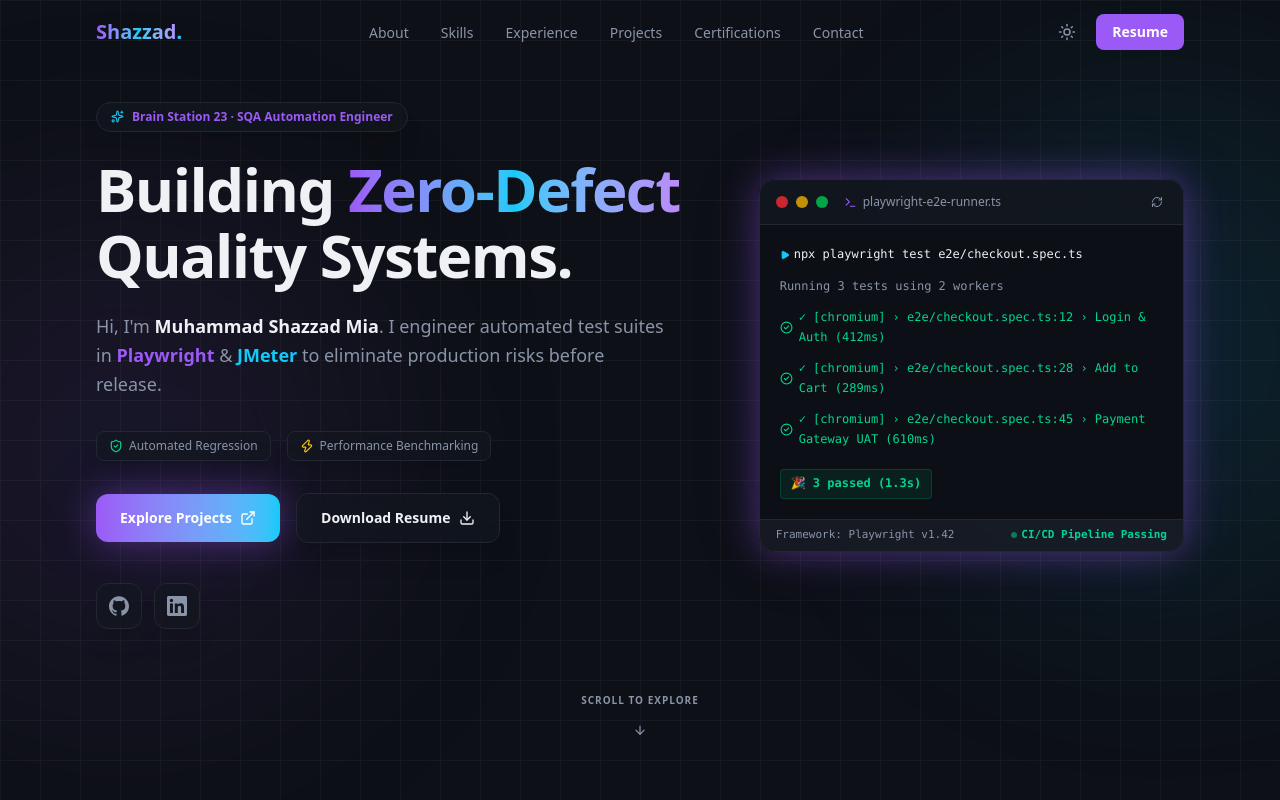
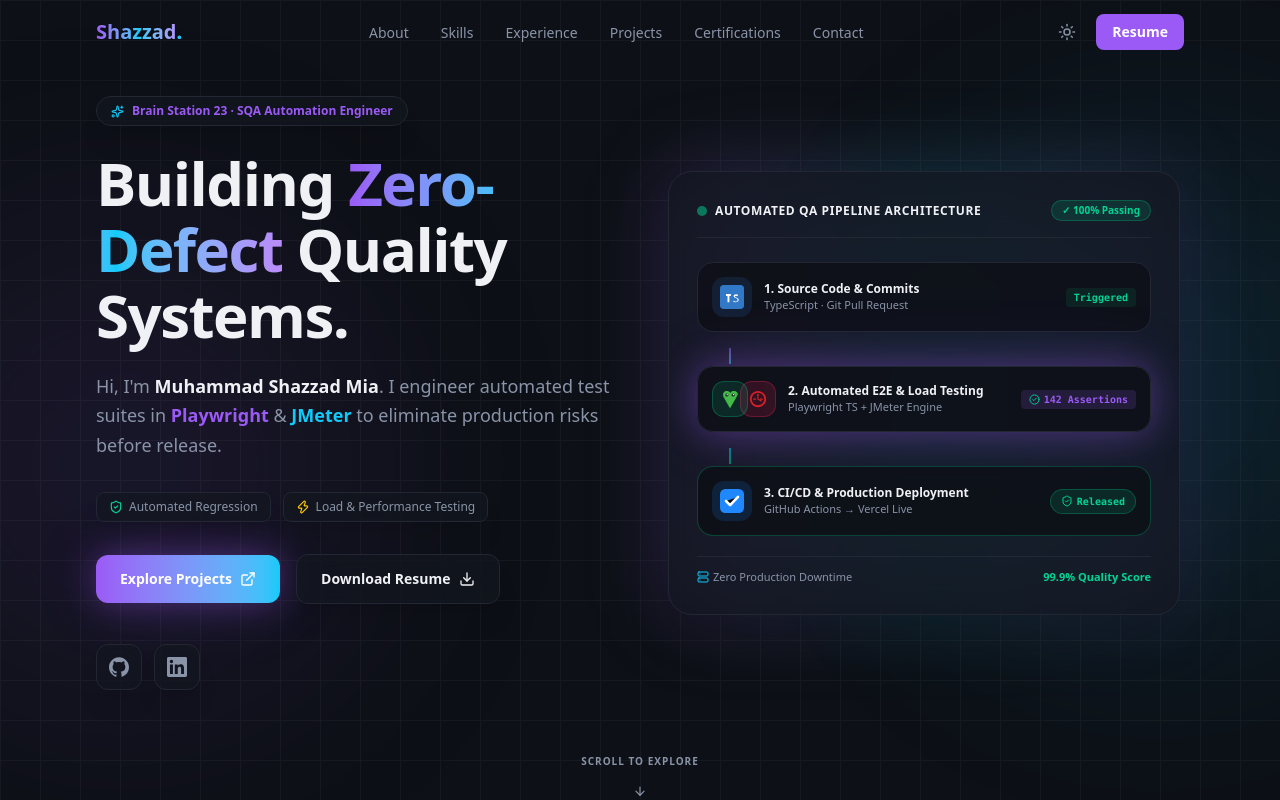
Before and after one commit to Shazzad01/myportfolio, a Next.js app: page / in a window 1280 px wide. Shown: the top 800 px of the page. Built offline with nearby package versions, Linux system fonts and the light colour scheme.

Commit message:
feat: add large vector SVG HeroIllustration pipeline graphic and official multi-color brand SVGs

```diff
--- a/src/components/sections/HeroSection.tsx
+++ b/src/components/sections/HeroSection.tsx
@@ -3,6 +3,7 @@
 import { motion } from "framer-motion";
 import { ArrowDown, Download, ExternalLink, ShieldCheck, Zap, Sparkles } from "lucide-react";
 import TerminalWidget from "@/components/ui/TerminalWidget";
+import HeroIllustration from "@/components/ui/HeroIllustration";
 
 const GithubIcon = () => (
   <svg viewBox="0 0 24 24" width="20" height="20" fill="currentColor" aria-hidden="true">
@@ -40,7 +41,7 @@ export default function HeroSection() {
       <div className="container-max px-4 sm:px-6 lg:px-8 relative z-10">
         <div className="grid lg:grid-cols-12 gap-12 items-center">
           {/* Left Column — Text & CTAs */}
-          <div className="lg:col-span-7 text-left">
+          <div className="lg:col-span-6 text-left">
             {/* Status Pill */}
             <motion.div
               initial={{ opacity: 0, y: 15 }}
@@ -79,13 +80,13 @@ export default function HeroSection() {
               initial={{ opacity: 0, y: 15 }}
               animate={{ opacity: 1, y: 0 }}
               transition={{ duration: 0.5, delay: 0.3 }}
-              className="flex flex-wrap items-center gap-4 mb-8 text-xs font-medium text-[hsl(var(--muted-foreground))]"
+              className="flex flex-wrap items-center gap-3 mb-8 text-xs font-medium text-[hsl(var(--muted-foreground))]"
             >
               <span className="flex items-center gap-1.5 px-3 py-1.5 rounded-lg glass border border-[hsl(var(--card-border))]">
                 <ShieldCheck size={14} className="text-emerald-400" /> Automated Regression
               </span>
               <span className="flex items-center gap-1.5 px-3 py-1.5 rounded-lg glass border border-[hsl(var(--card-border))]">
-                <Zap size={14} className="text-yellow-400" /> Performance Benchmarking
+                <Zap size={14} className="text-yellow-400" /> Load & Performance Testing
               </span>
             </motion.div>
 
@@ -139,14 +140,14 @@ export default function HeroSection() {
             </motion.div>
           </div>
 
-          {/* Right Column — Interactive Code Terminal */}
+          {/* Right Column — Large Custom SVG Hero Illustration */}
           <motion.div
             initial={{ opacity: 0, scale: 0.95, y: 30 }}
             animate={{ opacity: 1, scale: 1, y: 0 }}
             transition={{ duration: 0.7, delay: 0.3 }}
-            className="lg:col-span-5 flex justify-center"
+            className="lg:col-span-6 flex flex-col items-center gap-6"
           >
-            <TerminalWidget />
+            <HeroIllustration />
           </motion.div>
         </div>
 
--- /dev/null
+++ b/src/components/ui/HeroIllustration.tsx
@@ -0,0 +1,127 @@
+"use client";
+
+import { motion } from "framer-motion";
+import { ShieldCheck, Cpu, Zap, GitBranch, CheckCircle2, Server } from "lucide-react";
+import { PlaywrightIcon, JMeterIcon, GitHubActionsIcon, TypeScriptIcon } from "@/components/ui/SvgIcons";
+
+export default function HeroIllustration() {
+  return (
+    <div className="relative w-full max-w-lg mx-auto">
+      {/* Background Ambient Glow */}
+      <div className="absolute inset-0 bg-gradient-to-r from-[hsl(var(--primary)/0.25)] via-[hsl(var(--accent)/0.2)] to-[hsl(var(--primary)/0.15)] rounded-3xl blur-2xl -z-10" />
+
+      {/* SVG Pipeline Graphic Container */}
+      <div className="glass-card p-6 sm:p-7 rounded-3xl border border-[hsl(var(--card-border))] shadow-2xl relative overflow-hidden">
+        {/* Header Tag */}
+        <div className="flex items-center justify-between border-b border-[hsl(var(--card-border))] pb-4 mb-6">
+          <div className="flex items-center gap-2">
+            <span className="w-2.5 h-2.5 rounded-full bg-emerald-400 animate-pulse" />
+            <span className="font-heading font-bold text-xs tracking-wider uppercase text-[hsl(var(--foreground))]">
+              Automated QA Pipeline Architecture
+            </span>
+          </div>
+          <span className="px-2.5 py-0.5 rounded-full text-[10px] font-extrabold bg-emerald-500/15 text-emerald-400 border border-emerald-500/30">
+            ✓ 100% Passing
+          </span>
+        </div>
+
+        {/* Vector Nodes Architecture Flow */}
+        <div className="relative space-y-4 text-left">
+          {/* Node 1: Source Code & Commit */}
+          <motion.div
+            initial={{ opacity: 0, x: -20 }}
+            animate={{ opacity: 1, x: 0 }}
+            transition={{ duration: 0.5, delay: 0.1 }}
+            className="flex items-center justify-between p-3.5 rounded-2xl bg-[hsl(var(--background)/0.8)] border border-[hsl(var(--card-border))] hover:border-[hsl(var(--primary)/0.5)] transition-all"
+          >
+            <div className="flex items-center gap-3">
+              <div className="w-10 h-10 rounded-xl bg-[#3178C6]/15 flex items-center justify-center">
+                <TypeScriptIcon className="w-6 h-6" />
+              </div>
+              <div>
+                <p className="font-heading font-bold text-xs text-[hsl(var(--foreground))]">
+                  1. Source Code & Commits
+                </p>
+                <p className="text-[11px] text-[hsl(var(--muted-foreground))]">
+                  TypeScript · Git Pull Request
+                </p>
+              </div>
+            </div>
+            <span className="text-[10px] font-mono text-emerald-400 font-bold bg-emerald-500/10 px-2 py-0.5 rounded">
+              Triggered
+            </span>
+          </motion.div>
+
+          {/* Animated Connecting Line 1 */}
+          <div className="w-0.5 h-4 bg-gradient-to-b from-[hsl(var(--primary))] to-[hsl(var(--accent))] mx-8 my-0.5 animate-pulse" />
+
+          {/* Node 2: Playwright & JMeter Execution */}
+          <motion.div
+            initial={{ opacity: 0, x: -20 }}
+            animate={{ opacity: 1, x: 0 }}
+            transition={{ duration: 0.5, delay: 0.3 }}
+            className="flex items-center justify-between p-3.5 rounded-2xl bg-[hsl(var(--background)/0.8)] border border-[hsl(var(--card-border))] hover:border-[hsl(var(--primary)/0.5)] transition-all glow-purple"
+          >
+            <div className="flex items-center gap-3">
+              <div className="flex -space-x-2">
+                <div className="w-9 h-9 rounded-xl bg-emerald-500/15 border border-emerald-500/30 flex items-center justify-center p-1.5 z-10">
+                  <PlaywrightIcon className="w-5 h-5" />
+                </div>
+                <div className="w-9 h-9 rounded-xl bg-rose-500/15 border border-rose-500/30 flex items-center justify-center p-1.5">
+                  <JMeterIcon className="w-5 h-5" />
+                </div>
+              </div>
+              <div>
+                <p className="font-heading font-bold text-xs text-[hsl(var(--foreground))]">
+                  2. Automated E2E & Load Testing
+                </p>
+                <p className="text-[11px] text-[hsl(var(--muted-foreground))]">
+                  Playwright TS + JMeter Engine
+                </p>
+              </div>
+            </div>
+            <span className="text-[10px] font-mono text-[hsl(var(--primary))] font-bold bg-[hsl(var(--primary)/0.15)] px-2 py-0.5 rounded flex items-center gap-1">
+              <CheckCircle2 size={11} className="text-emerald-400" /> 142 Assertions
+            </span>
+          </motion.div>
+
+          {/* Animated Connecting Line 2 */}
+          <div className="w-0.5 h-4 bg-gradient-to-b from-[hsl(var(--accent))] to-emerald-400 mx-8 my-0.5 animate-pulse" />
+
+          {/* Node 3: CI/CD Pipeline & Production Release */}
+          <motion.div
+            initial={{ opacity: 0, x: -20 }}
+            animate={{ opacity: 1, x: 0 }}
+            transition={{ duration: 0.5, delay: 0.5 }}
+            className="flex items-center justify-between p-3.5 rounded-2xl bg-[hsl(var(--background)/0.8)] border border-emerald-500/30 hover:border-emerald-400 transition-all"
+          >
+            <div className="flex items-center gap-3">
+              <div className="w-10 h-10 rounded-xl bg-[#2088FF]/15 flex items-center justify-center">
+                <GitHubActionsIcon className="w-6 h-6" />
+              </div>
+              <div>
+                <p className="font-heading font-bold text-xs text-[hsl(var(--foreground))]">
+                  3. CI/CD & Production Deployment
+                </p>
+                <p className="text-[11px] text-[hsl(var(--muted-foreground))]">
+                  GitHub Actions → Vercel Live
+                </p>
+              </div>
+            </div>
+            <span className="text-[10px] font-mono text-emerald-400 font-bold bg-emerald-500/15 px-2.5 py-1 rounded-full border border-emerald-500/30 flex items-center gap-1">
+              <ShieldCheck size={12} /> Released
+            </span>
+          </motion.div>
+        </div>
+
+        {/* Footer Metrics */}
+        <div className="mt-5 pt-3 border-t border-[hsl(var(--card-border))] flex items-center justify-between text-[11px] text-[hsl(var(--muted-foreground))] font-sans font-medium">
+          <span className="flex items-center gap-1">
+            <Server size={12} className="text-[hsl(var(--accent))]" /> Zero Production Downtime
+          </span>
+          <span className="text-emerald-400 font-semibold">99.9% Quality Score</span>
+        </div>
+      </div>
+    </div>
+  );
+}
--- a/src/components/ui/SvgIcons.tsx
+++ b/src/components/ui/SvgIcons.tsx
@@ -1,99 +1,117 @@
 import React from "react";
 
+// Official Playwright Logo (Dual Mask Green & Teal)
 export function PlaywrightIcon({ className = "w-6 h-6" }: { className?: string }) {
   return (
-    <svg viewBox="0 0 24 24" className={className} fill="none" xmlns="http://www.w3.org/2000/svg">
-      <path d="M12 2L2 7L12 12L22 7L12 2Z" stroke="#45BA4B" strokeWidth="2" strokeLinecap="round" strokeLinejoin="round" />
-      <path d="M2 17L12 22L22 17" stroke="#2EAD33" strokeWidth="2" strokeLinecap="round" strokeLinejoin="round" />
-      <path d="M2 12L12 17L22 12" stroke="#45BA4B" strokeWidth="2" strokeLinecap="round" strokeLinejoin="round" />
+    <svg viewBox="0 0 128 128" className={className} xmlns="http://www.w3.org/2000/svg">
+      <path d="M115.4 34.6C113.8 22.4 103.4 12.8 91 12.8C80.2 12.8 70.8 19.8 67.5 30.1C64.2 19.8 54.8 12.8 44 12.8C31.6 12.8 21.2 22.4 19.6 34.6C18.8 40.7 20 46.9 23 52.2L64 124L105 52.2C108 46.9 109.2 40.7 115.4 34.6Z" fill="#2EAD33" />
+      <path d="M108 32C106.8 21 97.4 12.8 86 12.8C76.2 12.8 67.8 19 64.8 28.2C61.8 19 53.4 12.8 43.6 12.8C32.2 12.8 22.8 21 21.6 32C20.9 37.5 22 43.1 24.7 47.9L64.8 118L104.9 47.9C107.6 43.1 108.7 37.5 108 32Z" fill="#45BA4B" />
+      <circle cx="44" cy="38" r="10" fill="#1C1E24" />
+      <circle cx="84" cy="38" r="10" fill="#1C1E24" />
+      <circle cx="46" cy="36" r="4" fill="#FFFFFF" />
+      <circle cx="86" cy="36" r="4" fill="#FFFFFF" />
     </svg>
   );
 }
 
-export function SeleniumIcon({ className = "w-6 h-6" }: { className?: string }) {
+// Official Apache JMeter Logo (Red Feather Gauge)
+export function JMeterIcon({ className = "w-6 h-6" }: { className?: string }) {
   return (
-    <svg viewBox="0 0 24 24" className={className} fill="none" xmlns="http://www.w3.org/2000/svg">
-      <rect x="3" y="3" width="18" height="18" rx="4" fill="#CF0A2C" fillOpacity="0.15" stroke="#CF0A2C" strokeWidth="2" />
-      <path d="M7 12L10 15L17 8" stroke="#CF0A2C" strokeWidth="2.5" strokeLinecap="round" strokeLinejoin="round" />
+    <svg viewBox="0 0 128 128" className={className} xmlns="http://www.w3.org/2000/svg">
+      <path d="M64 12C35.3 12 12 35.3 12 64C12 92.7 35.3 116 64 116C92.7 116 116 92.7 116 64C116 35.3 92.7 12 64 12ZM64 104C41.9 104 24 86.1 24 64C24 41.9 41.9 24 64 24C86.1 24 104 41.9 104 64C104 86.1 86.1 104 64 104Z" fill="#D22128" />
+      <path d="M64 36V64L84 76" stroke="#D22128" strokeWidth="8" strokeLinecap="round" strokeLinejoin="round" />
+      <path d="M36 64H48" stroke="#D22128" strokeWidth="8" strokeLinecap="round" />
+      <path d="M80 64H92" stroke="#D22128" strokeWidth="8" strokeLinecap="round" />
+      <path d="M64 36H64.01" stroke="#D22128" strokeWidth="10" strokeLinecap="round" />
     </svg>
   );
 }
 
-export function JMeterIcon({ className = "w-6 h-6" }: { className?: string }) {
+// Official Selenium Logo (Green Check Box)
+export function SeleniumIcon({ className = "w-6 h-6" }: { className?: string }) {
   return (
-    <svg viewBox="0 0 24 24" className={className} fill="none" xmlns="http://www.w3.org/2000/svg">
-      <circle cx="12" cy="12" r="9" stroke="#D22128" strokeWidth="2" />
-      <path d="M12 6V12L16 14" stroke="#D22128" strokeWidth="2" strokeLinecap="round" strokeLinejoin="round" />
-      <path d="M7 12H9" stroke="#D22128" strokeWidth="2" strokeLinecap="round" />
+    <svg viewBox="0 0 128 128" className={className} xmlns="http://www.w3.org/2000/svg">
+      <rect width="128" height="128" rx="28" fill="#43B02A" />
+      <path d="M36 64L56 84L92 44" stroke="white" strokeWidth="14" strokeLinecap="round" strokeLinejoin="round" />
     </svg>
   );
 }
 
+// Official Postman Logo (Orange Astronaut Rocket)
 export function PostmanIcon({ className = "w-6 h-6" }: { className?: string }) {
   return (
-    <svg viewBox="0 0 24 24" className={className} fill="none" xmlns="http://www.w3.org/2000/svg">
-      <circle cx="12" cy="12" r="10" fill="#FF6C37" fillOpacity="0.2" stroke="#FF6C37" strokeWidth="2" />
-      <path d="M6 12L18 7L13 18L11 13L6 12Z" fill="#FF6C37" />
+    <svg viewBox="0 0 128 128" className={className} xmlns="http://www.w3.org/2000/svg">
+      <circle cx="64" cy="64" r="60" fill="#FF6C37" />
+      <path d="M38 64L90 40L68 90L58 68L38 64Z" fill="white" />
     </svg>
   );
 }
 
-export function DockerIcon({ className = "w-6 h-6" }: { className?: string }) {
+// Official TypeScript Logo (Blue Square TS)
+export function TypeScriptIcon({ className = "w-6 h-6" }: { className?: string }) {
   return (
-    <svg viewBox="0 0 24 24" className={className} fill="none" xmlns="http://www.w3.org/2000/svg">
-      <rect x="2" y="11" width="4" height="4" rx="1" fill="#2496ED" />
-      <rect x="7" y="11" width="4" height="4" rx="1" fill="#2496ED" />
-      <rect x="12" y="11" width="4" height="4" rx="1" fill="#2496ED" />
-      <rect x="7" y="6" width="4" height="4" rx="1" fill="#2496ED" />
-      <rect x="12" y="6" width="4" height="4" rx="1" fill="#2496ED" />
-      <path d="M2 17C2 19 4 20 12 20C20 20 22 19 22 17" stroke="#2496ED" strokeWidth="2" strokeLinecap="round" />
+    <svg viewBox="0 0 128 128" className={className} xmlns="http://www.w3.org/2000/svg">
+      <rect width="128" height="128" rx="20" fill="#3178C6" />
+      <path d="M58 48H32V58H40V92H50V58H58V48Z" fill="white" />
+      <path d="M72 84C74.5 86.5 78.5 88 83 88C89.5 88 93.5 84.5 93.5 79.5C93.5 74.5 89.5 72 83.5 69.5L80.5 68.2C75.5 66.2 73 63.2 73 58.7C73 52.7 78.5 48.7 86 48.7C90.5 48.7 94.5 50.2 97 52.7L92 60C90 58.5 88 57.5 85 57.5C81.5 57.5 79.5 59 79.5 61.5C79.5 64 82.5 65 87.5 67L90.5 68.2C96.5 70.7 99.5 74.2 99.5 80.2C99.5 87.2 93 91.7 83 91.7C77.5 91.7 72.5 89.7 69 86.2L72 84Z" fill="white" />
     </svg>
   );
 }
 
-export function TypeScriptIcon({ className = "w-6 h-6" }: { className?: string }) {
+// Official Python Logo (Blue & Yellow Intertwined Snakes)
+export function PythonIcon({ className = "w-6 h-6" }: { className?: string }) {
   return (
-    <svg viewBox="0 0 24 24" className={className} fill="none" xmlns="http://www.w3.org/2000/svg">
-      <rect width="24" height="24" rx="4" fill="#3178C6" />
-      <path d="M11 9H6V11H7.5V17H9.5V11H11V9Z" fill="white" />
-      <path d="M13.5 15.5C14 16 14.8 16.2 15.7 16.2C17 16.2 17.8 15.5 17.8 14.5C17.8 13.5 17 13 15.8 12.5L15.2 12.2C14.2 11.8 13.7 11.2 13.7 10.3C13.7 9.1 14.8 8.3 16.3 8.3C17.2 8.3 18 8.6 18.5 9.1L17.5 10.4C17.1 10.1 16.7 9.9 16.1 9.9C15.4 9.9 15 10.2 15 10.7C15 11.2 15.6 11.4 16.6 11.8L17.2 12.1C18.4 12.6 19 13.3 19 14.5C19 15.9 17.7 16.8 15.7 16.8C14.6 16.8 13.6 16.4 12.9 15.7L13.5 15.5Z" fill="white" />
+    <svg viewBox="0 0 128 128" className={className} xmlns="http://www.w3.org/2000/svg">
+      <path d="M63 12C37 12 38 23.3 38 23.3V35H64.5V38.5H28C16.8 38.5 12 46.2 12 62C12 77.8 19.6 84.5 30.5 84.5H37.5V73.7C37.5 62.4 46.8 52.8 58 52.8H84.5V41.5C84.5 29.8 75 12 63 12ZM48.5 24.8C51.5 24.8 54 27.3 54 30.3C54 33.3 51.5 35.8 48.5 35.8C45.5 35.8 43 33.3 43 30.3C43 27.3 45.5 24.8 48.5 24.8Z" fill="#3776AB" />
+      <path d="M65 116C91 116 90 104.7 90 104.7V93H63.5V89.5H100C111.2 89.5 116 81.8 116 66C116 50.2 108.4 43.5 97.5 43.5H90.5V54.3C90.5 65.6 81.2 75.2 70 75.2H43.5V86.5C43.5 98.2 53 116 65 116ZM79.5 103.2C76.5 103.2 74 100.7 74 97.7C74 94.7 76.5 92.2 79.5 92.2C82.5 92.2 85 94.7 85 97.7C85 100.7 82.5 103.2 79.5 103.2Z" fill="#FFD43B" />
     </svg>
   );
 }
 
-export function PythonIcon({ className = "w-6 h-6" }: { className?: string }) {
+// Official Docker Logo (Blue Container Whale Grid)
+export function DockerIcon({ className = "w-6 h-6" }: { className?: string }) {
   return (
-    <svg viewBox="0 0 24 24" className={className} fill="none" xmlns="http://www.w3.org/2000/svg">
-      <path d="M11.8 2C6.8 2 7 4.2 7 4.2V6.5H12.2V7.2H5.1C2.9 7.2 2 8.7 2 11.8C2 14.9 3.5 16.2 5.6 16.2H7V14.1C7 11.9 8.8 10 11 10H16.2V7.8C16.2 5.5 14.3 2 11.8 2Z" fill="#3776AB" />
-      <path d="M12.2 22C17.2 22 17 19.8 17 19.8V17.5H11.8V16.8H18.9C21.1 16.8 22 15.3 22 12.2C22 9.1 20.5 7.8 18.4 7.8H17V9.9C17 12.1 15.2 14 13 14H7.8V16.2C7.8 18.5 9.7 22 12.2 22Z" fill="#FFD43B" />
-      <circle cx="9" cy="4.5" r="0.8" fill="white" />
-      <circle cx="15" cy="19.5" r="0.8" fill="white" />
+    <svg viewBox="0 0 128 128" className={className} xmlns="http://www.w3.org/2000/svg">
+      <rect x="16" y="60" width="20" height="20" rx="4" fill="#2496ED" />
+      <rect x="42" y="60" width="20" height="20" rx="4" fill="#2496ED" />
+      <rect x="68" y="60" width="20" height="20" rx="4" fill="#2496ED" />
+      <rect x="42" y="34" width="20" height="20" rx="4" fill="#2496ED" />
+      <rect x="68" y="34" width="20" height="20" rx="4" fill="#2496ED" />
+      <rect x="68" y="8" width="20" height="20" rx="4" fill="#2496ED" />
+      <path d="M12 90C12 102 24 108 64 108C104 108 116 102 116 90C116 84 108 82 104 82C96 82 92 86 80 86C68 86 64 82 52 82C40 82 36 86 24 86C16 86 12 84 12 90Z" fill="#2496ED" />
     </svg>
   );
 }
 
+// Official GitHub Actions Logo (Blue Workflow Grid)
 export function GitHubActionsIcon({ className = "w-6 h-6" }: { className?: string }) {
   return (
-    <svg viewBox="0 0 24 24" className={className} fill="none" xmlns="http://www.w3.org/2000/svg">
-      <rect width="24" height="24" rx="4" fill="#2088FF" fillOpacity="0.2" stroke="#2088FF" strokeWidth="1.5" />
-      <path d="M6 12L10 16L18 8" stroke="#2088FF" strokeWidth="2.5" strokeLinecap="round" strokeLinejoin="round" />
+    <svg viewBox="0 0 128 128" className={className} xmlns="http://www.w3.org/2000/svg">
+      <rect width="128" height="128" rx="28" fill="#2088FF" />
+      <path d="M32 64L54 86L96 42" stroke="white" strokeWidth="14" strokeLinecap="round" strokeLinejoin="round" />
     </svg>
   );
 }
 
+// Official GitLab Logo (Orange Multi-Faceted Fox)
 export function GitLabIcon({ className = "w-6 h-6" }: { className?: string }) {
   return (
-    <svg viewBox="0 0 24 24" className={className} fill="none" xmlns="http://www.w3.org/2000/svg">
-      <path d="M22.6 13L19.4 3.2C19.3 2.9 18.9 2.7 18.6 2.9C18.4 3 18.3 3.2 18.2 3.4L15.1 12.9H8.9L5.8 3.4C5.7 3 5.3 2.8 4.9 2.9C4.7 3 4.6 3.2 4.6 3.4L1.4 13C1.2 13.6 1.4 14.2 1.9 14.6L12 21.9L22.1 14.6C22.6 14.2 22.8 13.6 22.6 13Z" fill="#FC6D26" />
+    <svg viewBox="0 0 128 128" className={className} xmlns="http://www.w3.org/2000/svg">
+      <path d="M64 116L120 75L103 23L87 75H41L25 23L8 75L64 116Z" fill="#E24329" />
+      <path d="M64 116L41 75H87L64 116Z" fill="#FC6D26" />
+      <path d="M64 116L8 75L25 23L64 116Z" fill="#FCA326" />
+      <path d="M64 116L120 75L103 23L64 116Z" fill="#FCA326" />
     </svg>
   );
 }
 
+// Official Jira Logo (Blue Dual Diamond Flip)
 export function JiraIcon({ className = "w-6 h-6" }: { className?: string }) {
   return (
-    <svg viewBox="0 0 24 24" className={className} fill="none" xmlns="http://www.w3.org/2000/svg">
-      <path d="M11.5 2.5L2 12L11.5 21.5L21 12L11.5 2.5Z" fill="#0052CC" fillOpacity="0.2" stroke="#0052CC" strokeWidth="2" />
-      <path d="M11.5 7.5L6.5 12.5L11.5 17.5L16.5 12.5L11.5 7.5Z" fill="#0052CC" />
+    <svg viewBox="0 0 128 128" className={className} xmlns="http://www.w3.org/2000/svg">
+      <path d="M62 14L14 62L62 110L110 62L62 14Z" fill="#0052CC" fillOpacity="0.2" />
+      <path d="M62 40L38 64L62 88L86 64L62 40Z" fill="#0052CC" />
+      <path d="M62 14L38 38L62 62L86 38L62 14Z" fill="#2684FF" />
     </svg>
   );
 }
```
Also changed, not shown: .agents/AGENTS.md.
